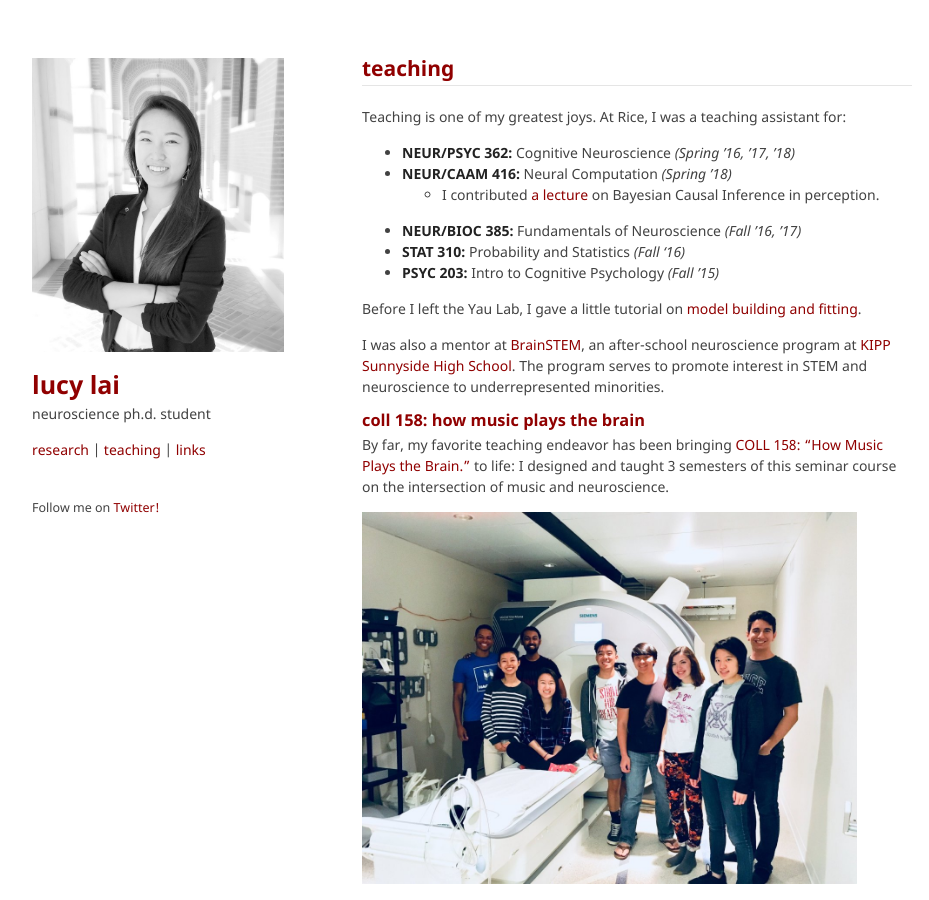
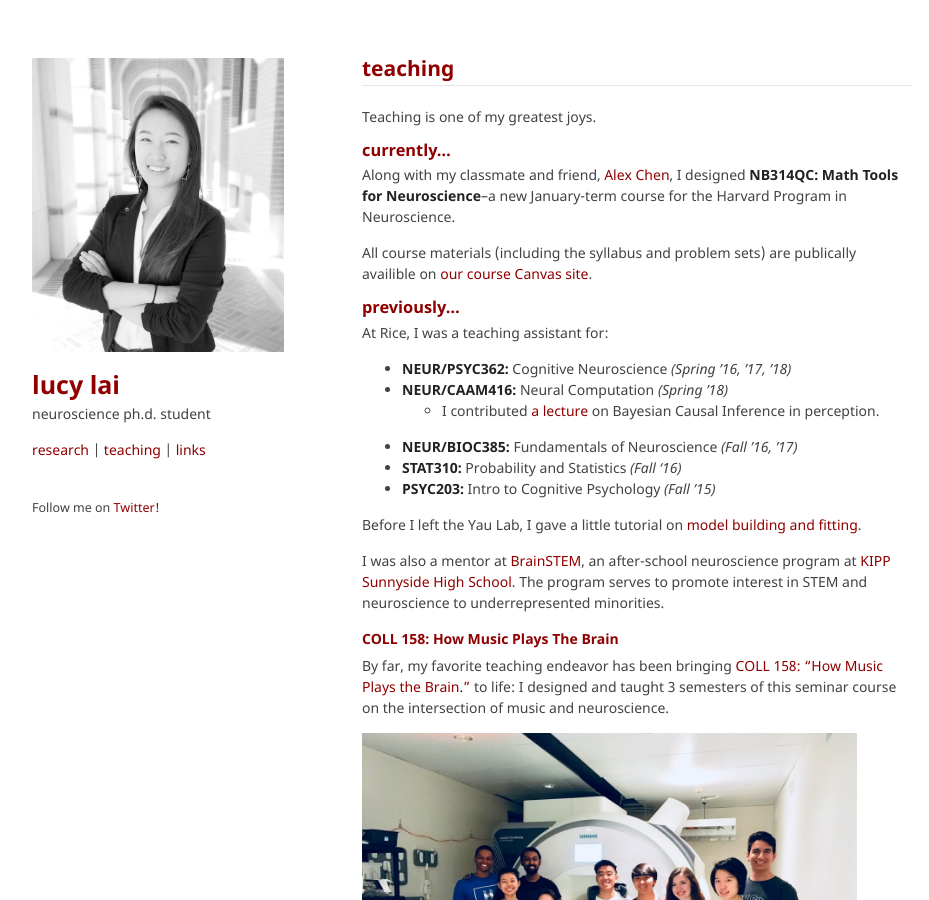
Before and after one commit to lucylai96/lucylai96.github.io, a Jekyll site: the page built from teaching.md, in a window 1280 px wide and 900 px high. Shown: the whole window, without its empty margins (168-1097 px from the left). Built offline with Jekyll 4.4.1, drawn with Linux system fonts in a browser that asks for light colours; our own code applies the rules of GitHub Pages for plain Markdown files.

Commit message:
Update teaching.md

```diff
--- a/teaching.md
+++ b/teaching.md
@@ -1,20 +1,28 @@
 
 ## teaching
 ***
-Teaching is one of my greatest joys. At Rice, I was a teaching assistant for:
+Teaching is one of my greatest joys.
 
-* **NEUR/PSYC 362:** Cognitive Neuroscience _(Spring ’16, ’17, ’18)_
-* **NEUR/CAAM 416:** Neural Computation _(Spring ’18)_
+### currently...
+Along with my classmate and friend, [Alex Chen](https://twitter.com/alexbchen), I designed **NB314QC: Math Tools for Neuroscience**--a new January-term course for the Harvard Program in Neuroscience.
+
+All course materials (including the syllabus and problem sets) are publically availible on [our course Canvas site](https://canvas.harvard.edu/courses/71556).
+
+### previously...
+At Rice, I was a teaching assistant for:
+
+* **NEUR/PSYC362:** Cognitive Neuroscience _(Spring ’16, ’17, ’18)_
+* **NEUR/CAAM416:** Neural Computation _(Spring ’18)_
   * I contributed [a lecture](./bci_lecture.pdf) on Bayesian Causal Inference in perception.
-* **NEUR/BIOC 385:** Fundamentals of Neuroscience _(Fall ’16, ’17)_
-* **STAT 310:** Probability and Statistics _(Fall ‘16)_
-* **PSYC 203:** Intro to Cognitive Psychology _(Fall ’15)_
+* **NEUR/BIOC385:** Fundamentals of Neuroscience _(Fall ’16, ’17)_
+* **STAT310:** Probability and Statistics _(Fall ‘16)_
+* **PSYC203:** Intro to Cognitive Psychology _(Fall ’15)_
 
 Before I left the Yau Lab, I gave a little tutorial on [model building and fitting](./lai_modeling.pdf).
 
 I was also a mentor at [BrainSTEM](https://brainstem.club/), an after-school neuroscience program at [KIPP Sunnyside High School](http://kipphouston.org/sunnyside). The program serves to promote interest in STEM and neuroscience to underrepresented minorities.
 
-### coll 158: how music plays the brain
+#### COLL 158: How Music Plays The Brain
 
 By far, my favorite teaching endeavor has been bringing [COLL 158: “How Music Plays the Brain.”](https://courses.rice.edu/admweb/!SWKSCAT.cat?p_action=CATALIST&p_acyr_code=2019&p_crse_numb=158&p_subj=COLL) to life: I designed and taught 3 semesters of this seminar course on the intersection of music and neuroscience.
 
@@ -26,7 +34,7 @@ _**COLL 158 visits Baylor College of Medicine's Center for Advanced Magnetic Res
 
 So, did I fulfill my promises? :p
 
-  [what they thought of the course](./coll158_evals.pdf) / [what they thought of me](./coll158_teaching.pdf)
+[what they thought of the course](./coll158_evals.pdf) / [what they thought of me](./coll158_teaching.pdf)
 
 ***
 [back](./)
```
